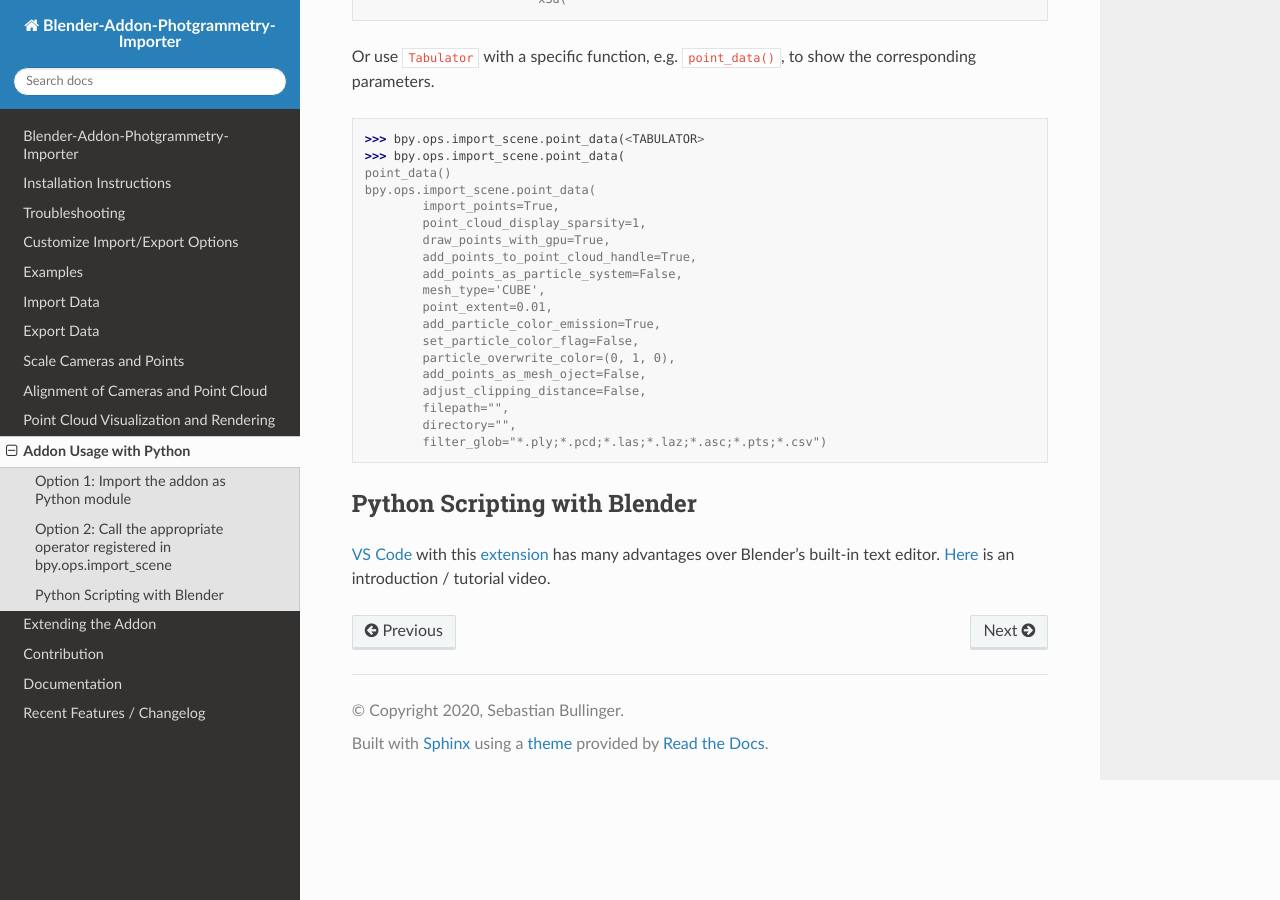
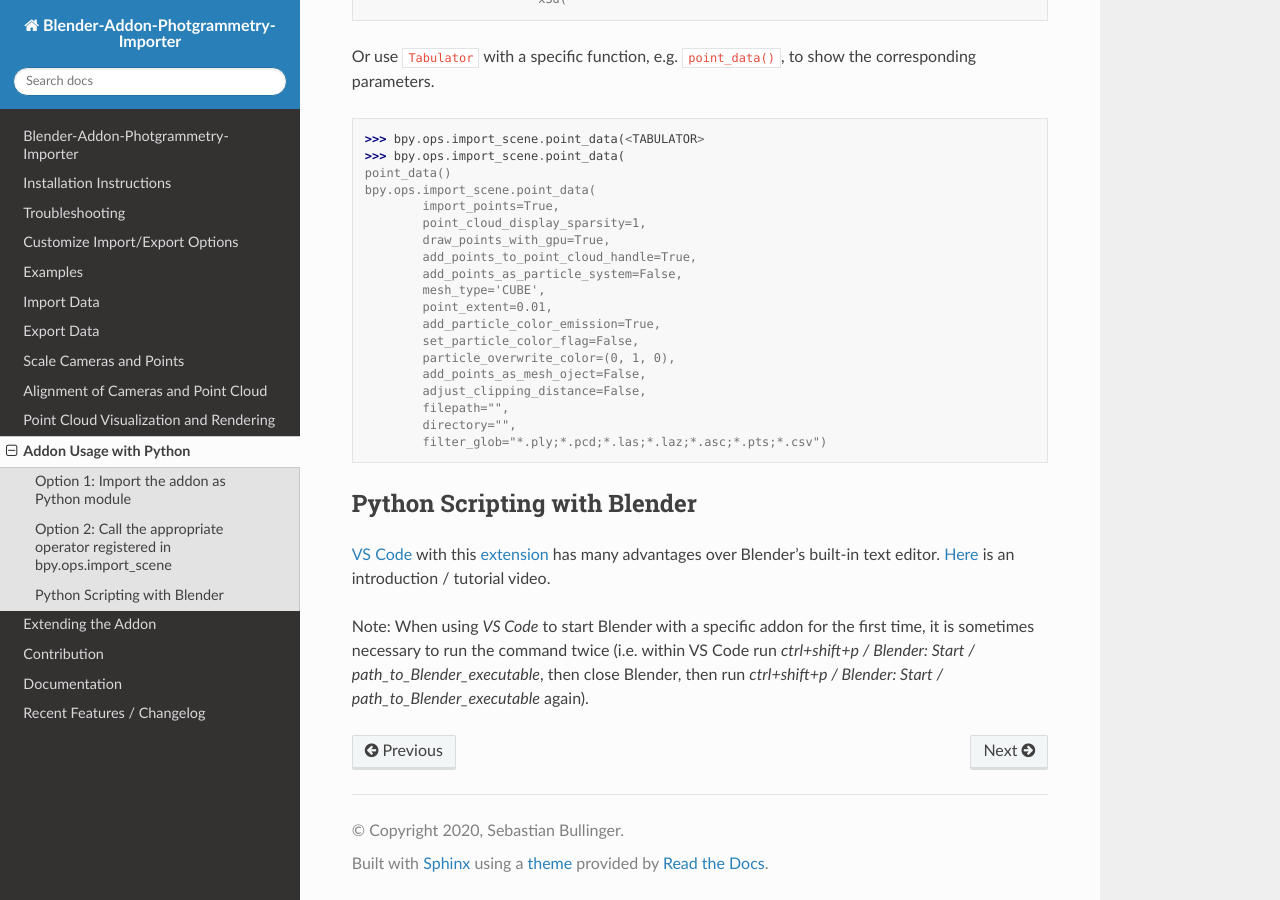
Before and after one commit to SBCV/Blender-Addon-Photogrammetry-Importer, a Sphinx documentation site: the page built from doc/sphinx/source/python.rst, in a window 1280 px wide and 900 px high, scrolled down 2634 px. Built offline with Sphinx 7.4.7 and the Read the Docs theme 2.0.0, drawn with Linux system fonts in a browser that asks for light colours; pages that are not in the unit, such as notebooks, are missing from menus.

Commit message:
Add note for VS Code

```diff
--- a/doc/sphinx/source/python.rst
+++ b/doc/sphinx/source/python.rst
@@ -153,3 +153,5 @@ Python Scripting with Blender
 =============================
 
 `VS Code <https://code.visualstudio.com>`_ with this `extension <https://marketplace.visualstudio.com/items?itemName=JacquesLucke.blender-development>`_ has many advantages over Blender's built-in text editor. `Here <https://www.youtube.com/watch?v=q06-hER7Y1Q>`_ is an introduction / tutorial video.
+
+Note: When using `VS Code` to start Blender with a specific addon for the first time, it is sometimes necessary to run the command twice (i.e. within VS Code run `ctrl+shift+p / Blender: Start / path_to_Blender_executable`, then close Blender, then run `ctrl+shift+p / Blender: Start / path_to_Blender_executable` again).
```
